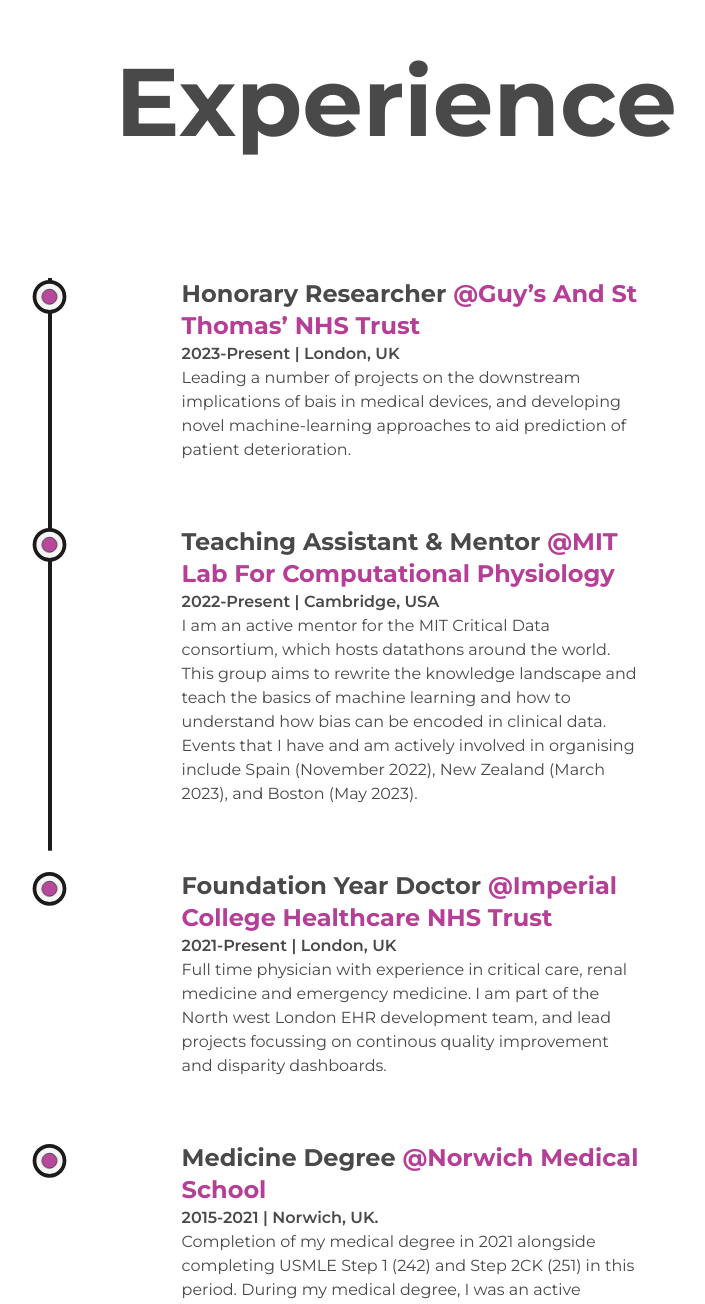
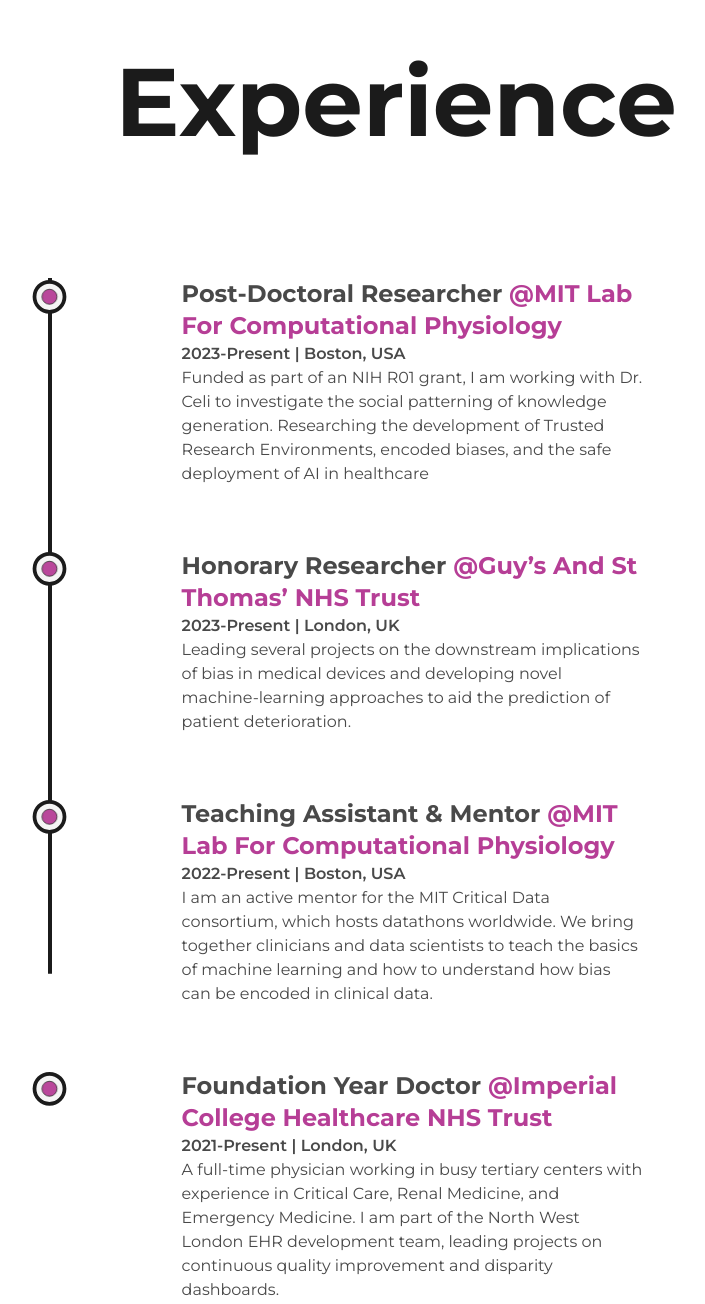
Before and after one commit to Gallifantjack/jg-website, a Next.js app: page /about in a window 1280 px wide. Shown: the part 1493-2797 px from the top of the page, without its empty margins (244-949 px from the left). Built offline with nearby package versions, Linux system fonts and the light colour scheme.

Commit message:
bug fixes

```diff
--- a/src/components/Experience.js
+++ b/src/components/Experience.js
@@ -44,7 +44,7 @@
   })
   return (
     <div className="my-64">
-      <h2 className="font-bold text-8xl mb-32 w-full text-center md:text-6xl sm:text-xl text-[#494949] md:mb-16">
+      <h2 className="font-bold text-8xl mb-32 w-full text-center text-dark md:text-6xl sm:text-xl md:mb-16">
         Experience
       </h2>
 
@@ -58,20 +58,28 @@
 
         <ul className="w-full flex flex-col items-start justify-between ml-4 xs:ml-2">
           <Details
+            position="Post-Doctoral Researcher"
+            company="MIT Lab for Computational Physiology"
+            companyLink="https://lcp.mit.edu/home"
+            time="2023-Present"
+            address="Boston, USA"
+            work="Funded as part of an NIH R01 grant, I am working with Dr. Celi to investigate the social patterning of knowledge generation. Researching the development of Trusted Research Environments, encoded biases, and the safe deployment of AI in healthcare"
+          />
+          <Details
             position="Honorary Researcher"
             company="Guy’s and St Thomas’ NHS Trust"
             companyLink="https://www.guysandstthomas.nhs.uk/"
             time="2023-Present"
             address="London, UK"
-            work="Leading a number of projects on the downstream implications of bais in medical devices, and developing novel machine-learning approaches to aid prediction of patient deterioration."
+            work="Leading several projects on the downstream implications of bias in medical devices and developing novel machine-learning approaches to aid the prediction of patient deterioration."
           />
           <Details
             position="Teaching Assistant & Mentor"
             company="MIT Lab for Computational Physiology"
-            companyLink="https://mit.edu"
+            companyLink="https://lcp.mit.edu/home"
             time="2022-Present"
-            address="Cambridge, USA"
-            work="I am an active mentor for the MIT Critical Data consortium, which hosts datathons around the world. This group aims to rewrite the knowledge landscape and teach the basics of machine learning and how to understand how bias can be encoded in clinical data. Events that I have and am actively involved in organising include Spain (November 2022), New Zealand (March 2023), and Boston (May 2023)."
+            address="Boston, USA"
+            work="I am an active mentor for the MIT Critical Data consortium, which hosts datathons worldwide. We bring together clinicians and data scientists to teach the basics of machine learning and how to understand how bias can be encoded in clinical data."
           />
 
           <Details
@@ -80,7 +88,7 @@
             companyLink="https://www.imperial.nhs.uk/"
             time="2021-Present"
             address="London, UK"
-            work="Full time physician with experience in critical care, renal medicine and emergency medicine. I am part of the North west London EHR development team, and lead projects focussing on continous quality improvement and disparity dashboards."
+            work="A full-time physician working in busy tertiary centers with experience in Critical Care, Renal Medicine, and Emergency Medicine. I am part of the North West London EHR development team, leading projects on continuous quality improvement and disparity dashboards."
           />
 
           <Details
@@ -89,7 +97,7 @@
             companyLink="https://www.uea.ac.uk/about/norwich-medical-school"
             time="2015-2021"
             address="Norwich, UK."
-            work="Completion of my medical degree in 2021 alongside completing USMLE Step 1 (242) and Step 2CK (251) in this period. During my medical degree, I was an active sportsman being University Hockey Captain during my 3rd year and playing in the 1st XI every year."
+            work="Completion of my medical degree in 2021 alongside completing USMLE Step 1 (242) and Step 2CK (251) in this period. During my medical degree, I was an active sportsman, University Hockey Captain during my 3rd year, and playing in the 1st XI every year."
           />
 
           <Details
@@ -98,7 +106,7 @@
             companyLink="https://www.kcl.ac.uk/bmb/our-departments/centre-for-human-applied-physiological-sciences"
             time="2019-2020"
             address="London, UK."
-            work="A Masters degree in Human physiology in extreme conditions, including High Altitude and Space. During this time, I worked with Dr Luigi Camporota and Dr Federico Formenti to calculate lobar gas exchange to predict lung function after lobar resection."
+            work="A Masters degree in Human physiology in extreme conditions, including High Altitude and Space. During this time, I worked with Dr. Luigi Camporota and Dr. Federico Formenti to calculate lobar gas exchange to predict lung function after lobar resection."
           />
         </ul>
       </div>
--- a/src/components/homepage.js
+++ b/src/components/homepage.js
@@ -21,7 +21,7 @@
           Jack Gallifant
         </h2>
         <h1 className="text-4xl sm:text-xl md:text-5xl lg:text-6xl font-bold pb-3 text-[#494949]">
-          <span className="mr-3">Building a Cathedral with </span>
+          <span className="mr-3">Building a better future with </span>
         </h1>
         <h1 className="text-4xl sm:text-xl md:text-5xl lg:text-7xl font-semibold pb-3 text-[#494949]">
           <span className="mr-3">{text}</span>
@@ -30,7 +30,6 @@
         <div className="flex pb-3 z-10">
           <Link
             href="/projects"
-            target={"_blank"}
             className="flex items-center bg-dark text-light p-2.5 px-6
                   rounded-lg text-sm hover:bg-light hover:text-dark
                   border-2 border-solid border-transparent hover:border-dark
--- a/src/pages/about.js
+++ b/src/pages/about.js
@@ -40,9 +40,7 @@
         <title>About Me</title>
         <meta
           name="description"
-          content="I am a full-time physician working in London and an honorary
-                researcher at Guys and St Thomas NHS Trust and teaching fellow
-                at MIT Critical Data."
+          content="In August, I am starting a role as a Post-Doctoral researcher at the MIT Lab for Computational Physiology. Currently, I am a full-time physician working in London and an honorary researcher at Guys and St Thomas NHS Trust."
         />
       </Head>
       <TransitionEffect />
@@ -63,7 +61,7 @@
             </div>
             <div className="w-1/2 flex flex-col items-center self-center text-[#494949] lg:w-full lg:text-center">
               <AnimatedText
-                text="Creating a data centered future that benefits everyone."
+                text="Creating a data-centered future that benefits everyone."
                 className="!text-5xl !text-left
                 xl:!text-5xl lg:!text-center lg:!text=6xl md:!text-5xl sm:!text-xl text-[#494949]
                 "
@@ -80,13 +78,12 @@
                   perpetuate biases at scale.
                 </span>{" "}
                 I use technology to identify, map, and reduce these disparities
-                as part of a worldwide team; facilitating safe AI deployment for
+                as part of a worldwide team, facilitating safe AI deployment for
                 all.
               </p>
               <div className="flex items-center self-start mt-2 lg:self-center">
                 <Link
                   href="/projects"
-                  target={"_blank"}
                   className="flex items-center bg-dark text-light p-2.5 px-6
                   rounded-lg text-lg font-semibold hover:bg-light hover:text-dark
                   border-2 border-solid border-transparent hover:border-dark
@@ -94,7 +91,6 @@
                   dark:bg-light dark:text-dark hover:dark:bg-dark hover:dark:text-light
                   hover:dark:border-light md:p-2 md:px-4 md:text-base
                   "
-                  download={true}
                 >
                   Publications
                 </Link>
--- a/src/pages/projects.js
+++ b/src/pages/projects.js
@@ -124,7 +124,7 @@
             {title}
           </h2>
         </Link>
-        <p className="my-2 font-medium text-dark dark:text-light sm:text-sm">
+        <p className="my-2 font-medium text-justify text-dark dark:text-light sm:text-sm">
           {summary}
         </p>
       </div>
@@ -209,7 +209,7 @@
               <FeaturedProject
                 type="Lancet Digital Health"
                 title="AI Dashboard"
-                summary="An end-to-end Natural Language Processing pipeline that performs real- time identification, classification, and characterisation of AI research abstracts extracted from MEDLINE, outputting results to an interactive dash- board, creating a live view of global AI development."
+                summary="An end-to-end Natural Language Processing pipeline that performs real-time identification, classification, and characterisation of AI research abstracts extracted from MEDLINE, outputting results to an interactive dashboard, creating a live view of global AI development."
                 img={project1}
                 link="https://doi.org/10.1016/S2589-7500(22)00032-2"
               />
@@ -237,7 +237,7 @@
               <FeaturedProject
                 type="British Journal of Anaesthesia"
                 title="AI for mechanical ventilation"
-                summary="A systematic review of AI literature as applied to mechanical ventilation, evaluating adherence to the Transparent Reporting of a multivariable pre- diction model for Individual Prognosis Or Diagnosis (TRIPOD) statement, risk of bias using the Prediction model Risk Of Bias Assessment Tool (PROBAST), algorithm design using a novel rubric, and the availability of both data and code."
+                summary="A systematic review of AI literature as applied to mechanical ventilation, evaluating adherence to the Transparent Reporting of a multivariable prediction model for Individual Prognosis Or Diagnosis (TRIPOD) statement, risk of bias using the Prediction model Risk Of Bias Assessment Tool (PROBAST), algorithm design using a novel rubric, and the availability of both data and code."
                 img={project4}
                 link="https://doi.org/10.1016/j.bja.2021.09.025"
               />
```
